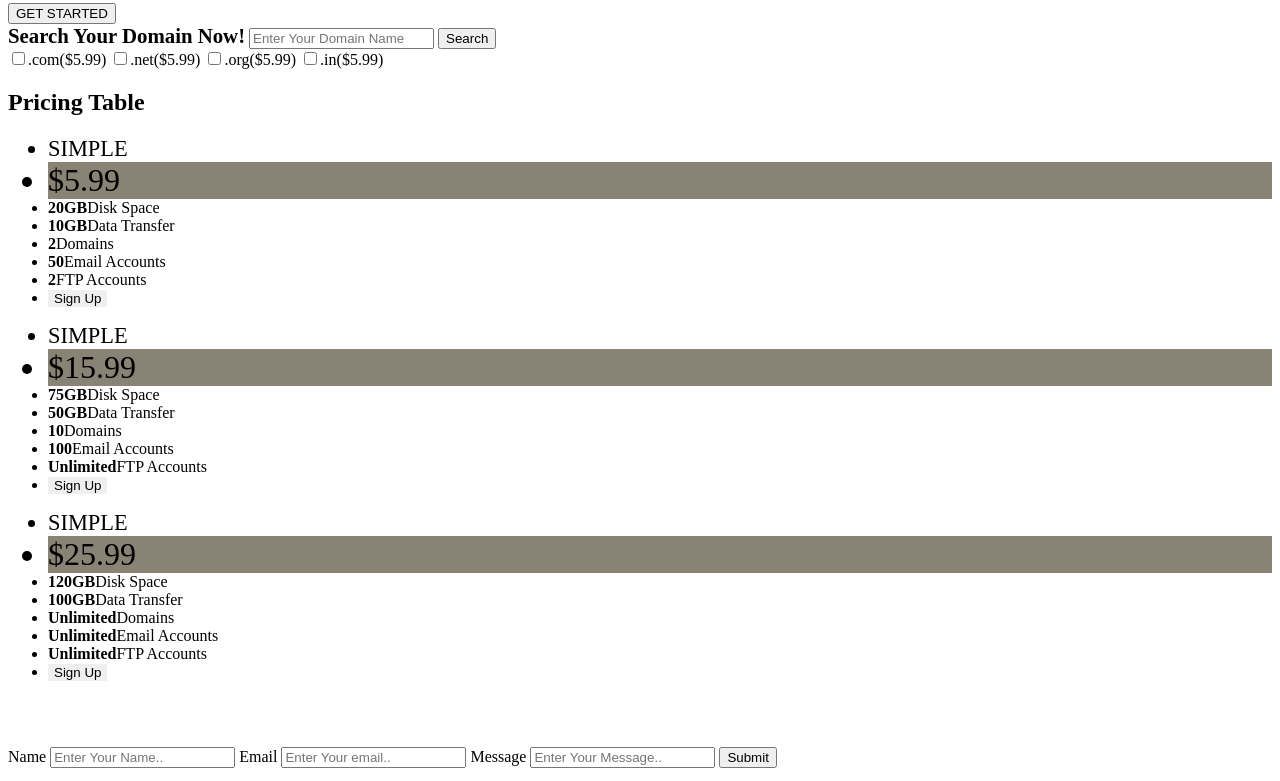
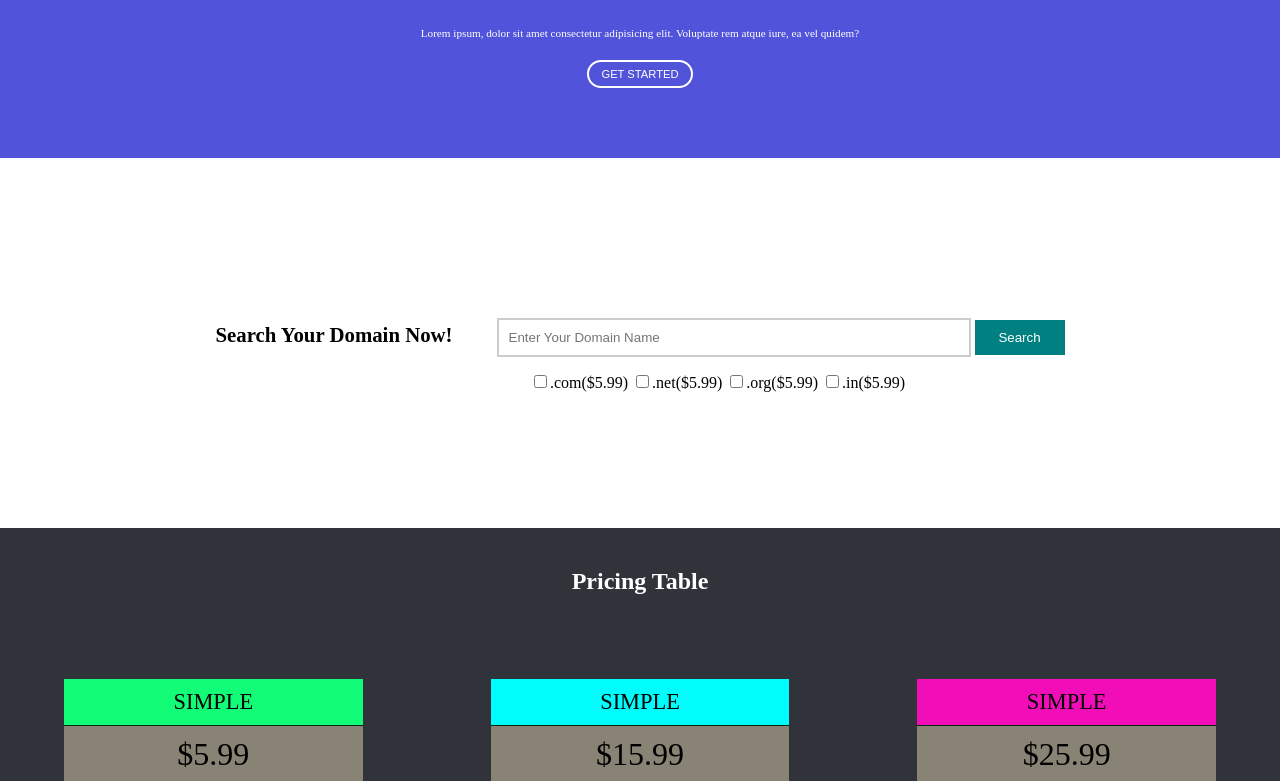
Before and after one commit to Savitaar17/practice, a plain HTML site: page index.html in a window 1280 px wide. Shown: the part 302-1083 px from the top of the page. Drawn offline with Linux system fonts and the light colour scheme; files that its build step writes are made by us from their sources; the site is published under a folder, as on GitHub Pages, so addresses that start at the root find nothing.

Commit message:
Update index.html

```diff
--- a/index.html
+++ b/index.html
@@ -4,7 +4,7 @@
     <meta charset="UTF-8" />
     <meta name="viewport" content="width=device-width, initial-scale=1.0" />
     <title>Data Storage</title>
-    <link rel="stylesheet" href="/Project-6/style.css" />
+    <link rel="stylesheet" href="style.css" />
   </head>
   <body>
     <div class="main">
```
